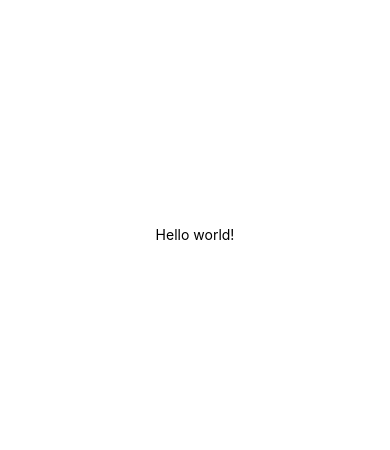
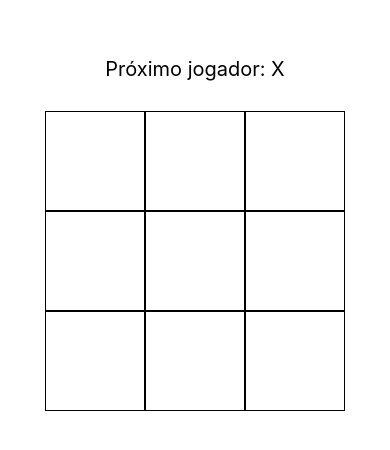
Before and after one commit to AryelCuri/jogoDaVelha-expo, a React Native app: screen / in a window 390 px wide. Shown: the part 188-638 px from the top of the page. Built offline with nearby package versions, Linux system fonts and the light colour scheme.

Commit message:
chore: add jogo da velha

```diff
--- a/App.tsx
+++ b/App.tsx
@@ -1,36 +1,129 @@
-import { StatusBar } from "expo-status-bar";
-import { StyleSheet, Text, View } from "react-native";
+import React, { useState, useEffect } from 'react';
+import { StatusBar } from 'expo-status-bar';
+import { StyleSheet, Text, View, TouchableOpacity } from 'react-native';
 
 export default function App() {
+  // Estado para armazenar o estado atual do tabuleiro
+  const [tabuleiro, setTabuleiro] = useState(Array(9).fill(null));
+  // Estado para controlar de quem é a vez: X ou O
+  const [vezDoX, setVezDoX] = useState(true);
+  // Estado para armazenar o vencedor do jogo
+  const [vencedor, setVencedor] = useState<string | null>(null);
+
+  // Função para lidar com o clique em um quadrado do tabuleiro
+  const handleClique = (index: number) => {
+    const novoTabuleiro = [...tabuleiro];
+    // Verificar se já há um vencedor ou se o quadrado já foi preenchido
+    if (vencedor || novoTabuleiro[index]) return;
+    // Atualizar o estado do tabuleiro com a nova jogada
+    novoTabuleiro[index] = vezDoX ? 'X' : 'O';
+    setTabuleiro(novoTabuleiro);
+    // Alternar a vez do jogador
+    setVezDoX(!vezDoX);
+  };
+
+  // Função para renderizar um quadrado do tabuleiro
+  const renderizarQuadrado = (index: number) => {
+    return (
+      <TouchableOpacity
+        key={index} // Chave única para o TouchableOpacity
+        style={styles.gridColumn}
+        onPress={() => handleClique(index)} // Manipulador de clique para cada quadrado
+      >
+        <Text style={styles.quadrado}>{tabuleiro[index]}</Text> {/* Texto dentro do quadrado: X, O ou vazio */}
+      </TouchableOpacity>
+    );
+  };
+
+  // Efeito para verificar o vencedor do jogo e reiniciar a página após 4 segundos quando houver um vencedor
+  useEffect(() => {
+    const ganhador = calcularVencedor(tabuleiro);
+    if (ganhador) {
+      // Definir o vencedor
+      setVencedor(ganhador);
+      setTimeout(() => {
+        // Reiniciar a página após 4 segundos
+        window.location.reload();
+      }, 4000);
+    }
+  }, [tabuleiro]); // Executar sempre que o estado do tabuleiro mudar
+
+  // Determinar o status do jogo: próximo jogador ou vencedor
+  let status;
+  if (vencedor) {
+    status = 'Vencedor: ' + vencedor;
+  } else {
+    status = 'Próximo jogador: ' + (vezDoX ? 'X' : 'O');
+  }
+
+  // Renderizar o componente
   return (
     <View style={styles.container}>
-      <Text>Hello world!</Text>
+      {/* Exibir o status do jogo */}
+      <Text style={styles.status}>{status}</Text>
+      {/* Renderizar o tabuleiro */}
+      <View style={styles.tabuleiro}>
+        {tabuleiro.map((_, index) => renderizarQuadrado(index))}
+      </View>
+      {/* Exibir a barra de status do dispositivo */}
       <StatusBar style="auto" />
     </View>
   );
 }
 
+// Estilos CSS para o componente
 const styles = StyleSheet.create({
   container: {
     flex: 1,
-    backgroundColor: "#fff",
-    alignItems: "center",
-    justifyContent: "center",
+    backgroundColor: '#fff',
+    alignItems: 'center',
+    justifyContent: 'center',
   },
-  gridContainer: {
-    flexGrow: 1,
-    justifyContent: "center",
-    alignItems: "center",
+  status: {
+    marginBottom: 10,
+    fontSize: 20,
   },
-  gridRow: {
-    justifyContent: "center",
-    flexDirection: "row",
+  tabuleiro: {
+    flexDirection: 'row',
+    flexWrap: 'wrap',
+    width: 300,
+    marginTop: 20,
   },
   gridColumn: {
-    flex: 1,
-    borderRadius: 10,
-    alignItems: "center",
-    justifyContent: "center",
-    flexDirection: "column",
+    width: '33.333%',
+    aspectRatio: 1,
+    borderWidth: 1,
+    borderColor: '#000',
+    alignItems: 'center',
+    justifyContent: 'center',
+  },
+  quadrado: {
+    fontSize: 40,
   },
 });
+
+// Função para calcular o vencedor do jogo
+function calcularVencedor(quadrados: Array<string | null>): string | null {
+  const linhas = [
+    [0, 1, 2],
+    [3, 4, 5],
+    [6, 7, 8],
+    [0, 3, 6],
+    [1, 4, 7],
+    [2, 5, 8],
+    [0, 4, 8],
+    [2, 4, 6],
+  ];
+  // Verificar todas as possíveis combinações para ganhar o jogo
+  for (let i = 0; i < linhas.length; i++) {
+    const [a, b, c] = linhas[i];
+    if (
+      quadrados[a] &&
+      quadrados[a] === quadrados[b] &&
+      quadrados[a] === quadrados[c]
+    ) {
+      return quadrados[a]; // Retornar o jogador que venceu
+    }
+  }
+  return null; // Retornar nulo se não houver vencedor
+}
```
